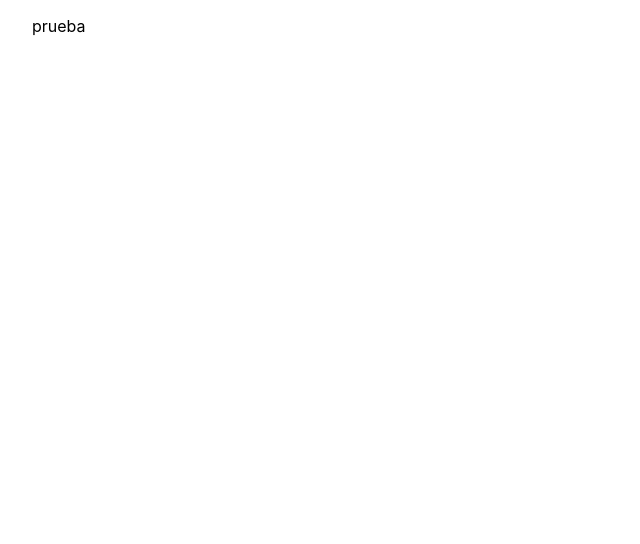
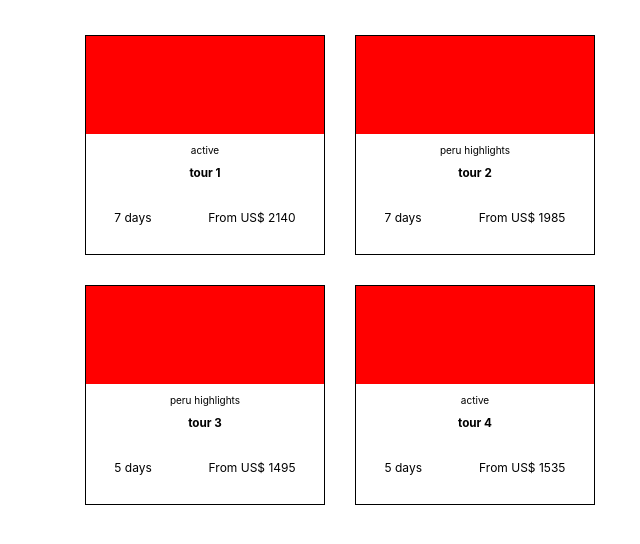
Before and after one commit to No-Country/C1-G10, a Next.js app in the folder client/: page / in a window 1280 px wide. Shown: the top 544 px of the page, without its empty margins (0-640 px from the left). Built offline with nearby package versions, Linux system fonts and the light colour scheme.

Commit message:
working on tour cards

```diff
--- /dev/null
+++ b/client/components/TourCards.jsx
@@ -0,0 +1,28 @@
+import { tourInfo } from "../tourinfo";
+import Image from "next/image";
+import styles from "../styles/TourCards.module.css";
+
+export const TourCard = () => {
+  return (
+    <div className={styles["cards-container"]}>
+      {tourInfo &&
+        tourInfo.map((card, index) => {
+          const { name, type, days, price } = card;
+          return (
+            <div key={index} className={styles.cards}>
+              {/* <Image /> */}
+              <span className={styles.fakeImg}></span>
+              <div className={styles["card-info"]}>
+                <p>{type}</p>
+                <h3>{name}</h3>
+                <div className={styles["info-container"]}>
+                  <p>{days}</p>
+                  <p>From US$ {price}</p>
+                </div>
+              </div>
+            </div>
+          );
+        })}
+    </div>
+  );
+};
--- a/client/pages/index.js
+++ b/client/pages/index.js
@@ -1,6 +1,7 @@
 import Head from "next/head";
 import Image from "next/image";
 import styles from "../styles/Home.module.css";
+import { TourCard } from "../components/TourCards";
 
 export default function Home() {
   return (
@@ -10,7 +11,7 @@ export default function Home() {
         <meta name="description" content="Generated by create next app" />
         <link rel="icon" href="/favicon.ico" />
       </Head>
-      <p>prueba</p>
+      <TourCard />
     </div>
   );
 }
--- /dev/null
+++ b/client/styles/TourCards.module.css
@@ -0,0 +1,46 @@
+.cards-container {
+  width: 50%;
+  margin: 1rem;
+  padding: 1rem;
+  display: flex;
+  flex-wrap: wrap;
+  justify-content: center;
+}
+
+.cards {
+  width: 40%;
+  border: 0.1rem solid black;
+  margin: 1.5rem;
+  height: 22rem;
+}
+
+.card-info {
+  text-align: center;
+  padding-top: 1rem;
+}
+
+.card-info p {
+  margin: 0;
+}
+
+.card-info h3 {
+  margin: 1rem;
+}
+
+.info-container {
+  display: flex;
+  margin-top: 3rem;
+  justify-content: space-around;
+}
+
+.info-container p {
+  font-size: 1.2rem;
+  font-weight: 400;
+}
+
+.fakeImg {
+  display: block;
+  width: 100%;
+  height: 45%;
+  background-color: red;
+}
--- a/client/styles/globals.css
+++ b/client/styles/globals.css
@@ -4,6 +4,9 @@ body {
   margin: 0;
   font-family: -apple-system, BlinkMacSystemFont, Segoe UI, Roboto, Oxygen,
     Ubuntu, Cantarell, Fira Sans, Droid Sans, Helvetica Neue, sans-serif;
+}
+html {
+  font-size: 62.5%;
 }
 
 a {
--- /dev/null
+++ b/client/tourinfo.js
@@ -0,0 +1,26 @@
+export const tourInfo = [
+  {
+    name: "tour 1",
+    type: "active",
+    days: "7 days",
+    price: 2140,
+  },
+  {
+    name: "tour 2",
+    type: "peru highlights",
+    days: "7 days",
+    price: 1985,
+  },
+  {
+    name: "tour 3",
+    type: "peru highlights",
+    days: "5 days",
+    price: 1495,
+  },
+  {
+    name: "tour 4",
+    type: "active",
+    days: "5 days",
+    price: 1535,
+  },
+];
```
